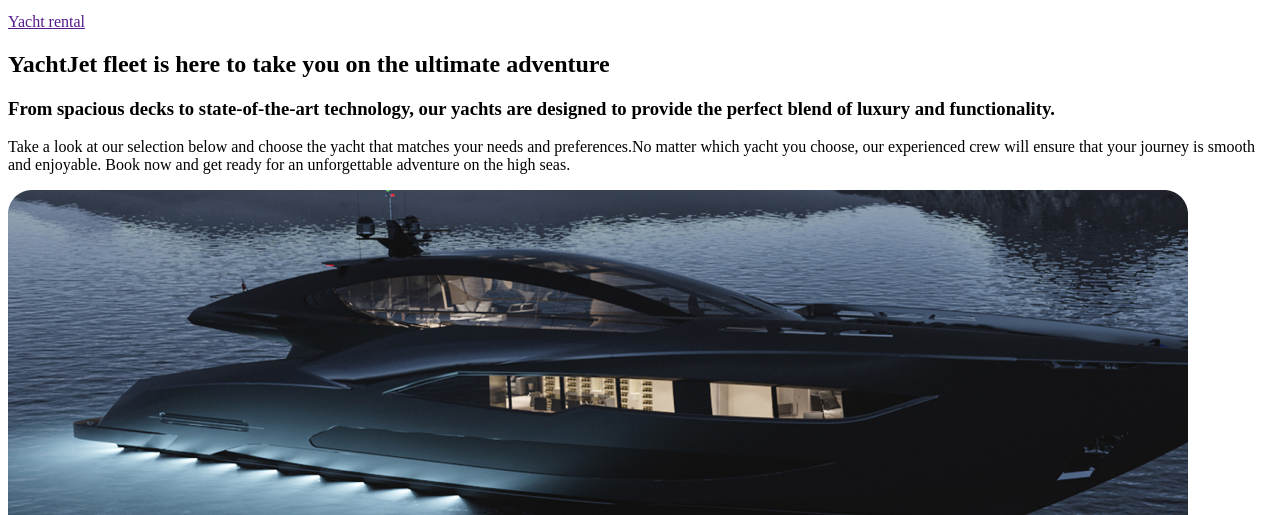
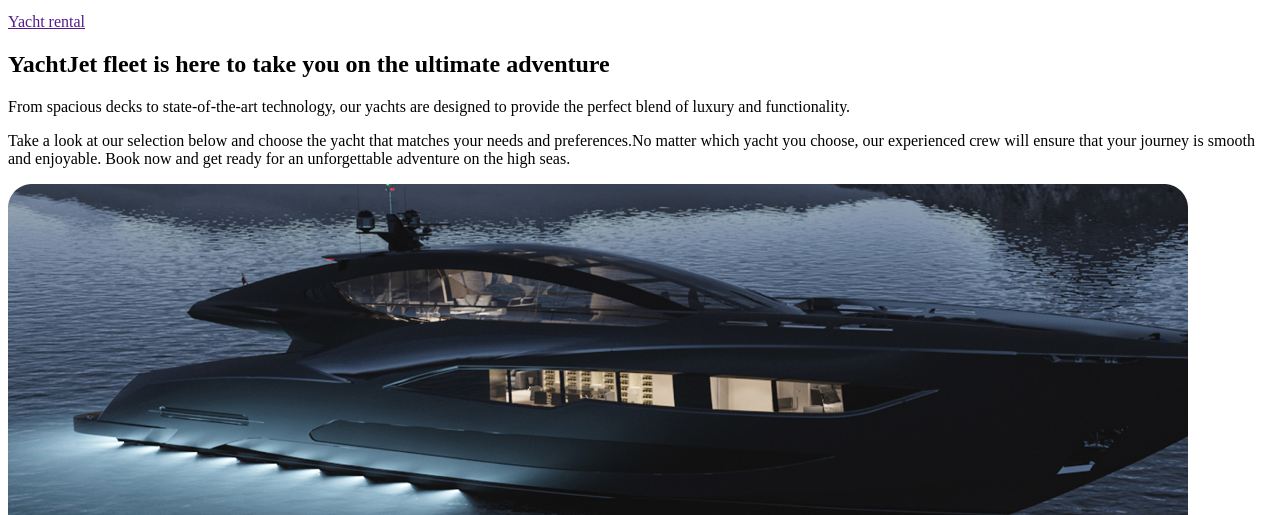
Before and after one commit to LorynecOleksandr/yacht-jet-, a plain HTML site: page index.html in a window 1280 px wide. Shown: the part 285-800 px from the top of the page. Drawn offline with Linux system fonts and the light colour scheme.

Commit message:
change section2 h3 to p

```diff
--- a/index.html
+++ b/index.html
@@ -34,8 +34,8 @@
         </section1>
         <section2>
             <h2>YachtJet fleet is here to take you on the ultimate adventure</h2>
-            <h3>From spacious decks to state-of-the-art technology, our yachts are designed to provide the perfect blend of luxury and
-            functionality.</h3>
+            <p>From spacious decks to state-of-the-art technology, our yachts are designed to provide the perfect blend of luxury and
+            functionality.</p>
             <p>Take a look at our selection below and choose the yacht that matches your needs and preferences.No matter which yacht
             you choose, our experienced crew will ensure that your journey is smooth and enjoyable. Book now and get ready for an
             unforgettable adventure on the high seas.</p>
```
